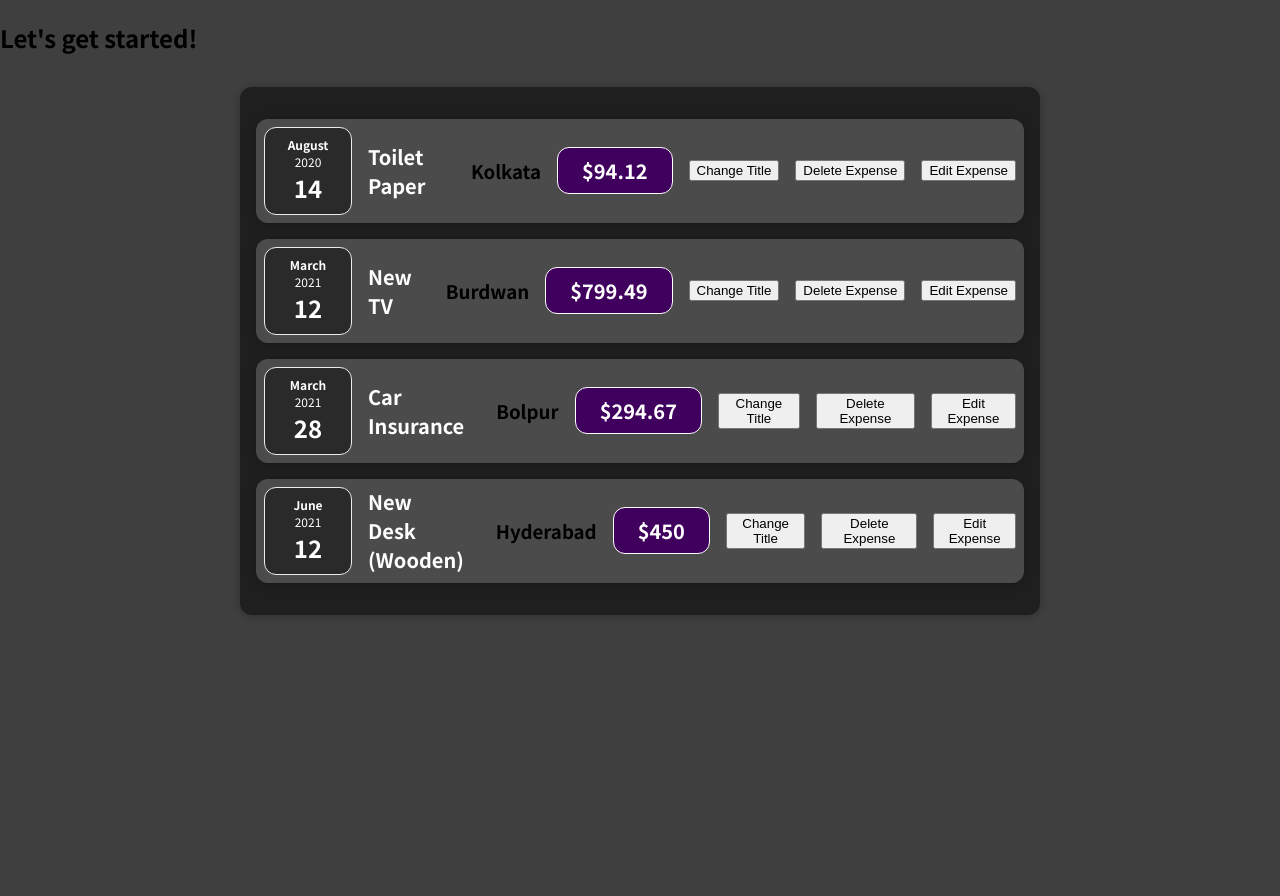
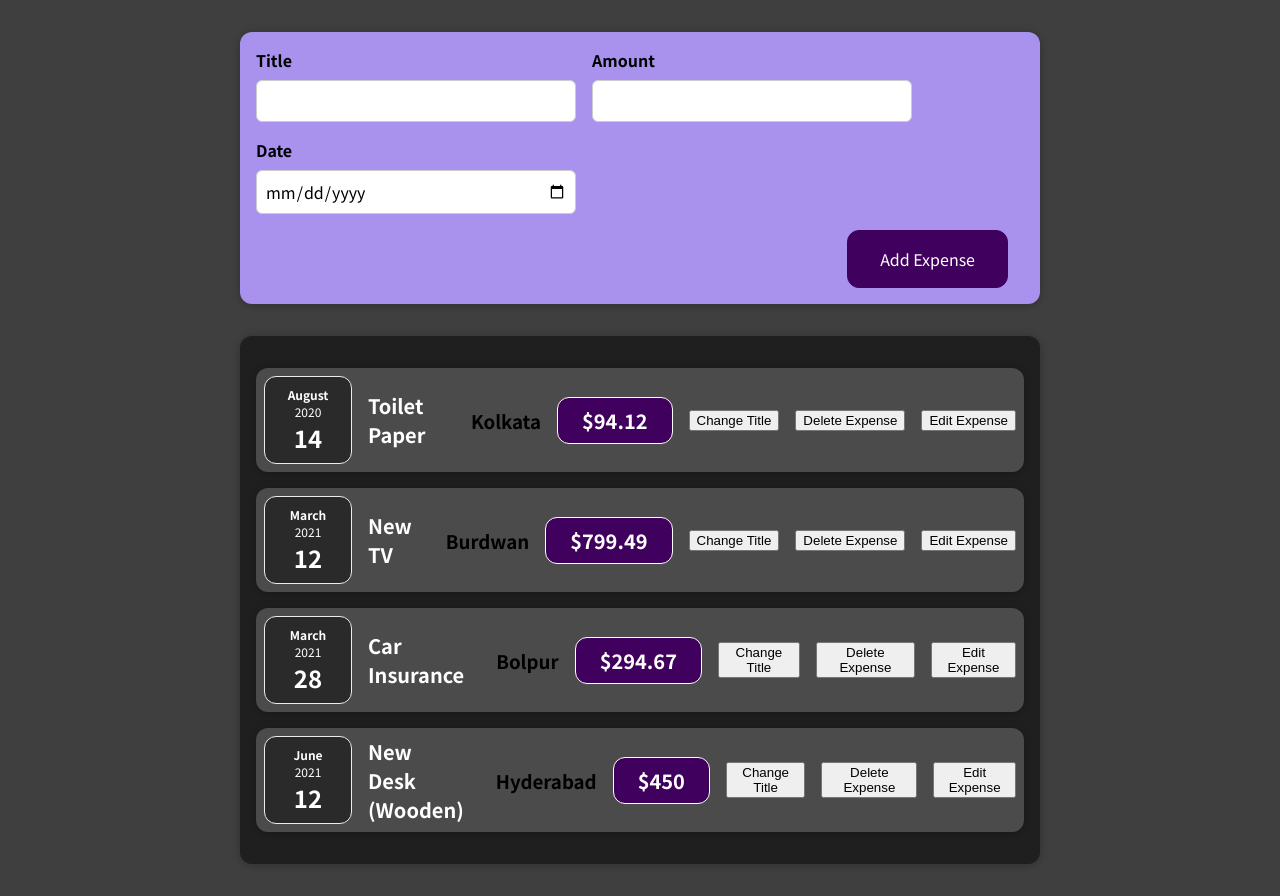
Before and after one commit to syeef-test/react_complete_guide, a React (Create React App) app: page / in a window 1280 px wide. Before the commit the page ends 800 px from the top, so only its background shows below. Built offline with nearby package versions, Linux system fonts and the light colour scheme.

Commit message:
NewExpense form added

```diff
--- a/src/App.js
+++ b/src/App.js
@@ -1,5 +1,6 @@
 import React from "react";
 import Expense from "./components/Expenses/Expense";
+import NewExpense from "./components/Expenses/NewExpense/NewExpense";
 
 const App = () => {
   const expenses = [
@@ -42,7 +43,7 @@
 
   return (
     <div>
-      <h2>Let's get started!</h2>
+      <NewExpense />
       <Expense items={expenses} />
     </div>
   );
--- /dev/null
+++ b/src/components/Expenses/NewExpense/ExpenseForm.css
@@ -0,0 +1,26 @@
+.new-expense__controls {
+    display: flex;
+    flex-wrap: wrap;
+    gap: 1rem;
+    margin-bottom: 1rem;
+    text-align: left;
+}
+
+.new-expense__control label {
+    font-weight: bold;
+    margin-bottom: 0.5rem;
+    display: block;
+}
+
+.new-expense__control input {
+    font: inherit;
+    padding: 0.5rem;
+    border-radius: 6px;
+    border: 1px solid #ccc;
+    width: 20rem;
+    max-width: 100%;
+}
+
+.new-expense__actions {
+    text-align: right;
+}
--- /dev/null
+++ b/src/components/Expenses/NewExpense/ExpenseForm.js
@@ -0,0 +1,31 @@
+import React from "react";
+import "./ExpenseForm.css";
+
+const ExpenseForm = () => {
+  const titleChangeHandler = (event) => {
+    console.log(event.target.value);
+  };
+  return (
+    <form>
+      <div className="new-expense__controls">
+        <div className="new-expense__control">
+          <label>Title</label>
+          <input type="text" onChange={titleChangeHandler} />
+        </div>
+        <div className="new-expense__control">
+          <label>Amount</label>
+          <input type="number" min="0.01" step="0.01" />
+        </div>
+        <div className="new-expense__control">
+          <label>Date</label>
+          <input type="date" min="2019-01-01" max="2023-08-31" />
+        </div>
+      </div>
+      <div className="new-expense__actions">
+        <button type="submit">Add Expense</button>
+      </div>
+    </form>
+  );
+};
+
+export default ExpenseForm;
--- /dev/null
+++ b/src/components/Expenses/NewExpense/NewExpense.css
@@ -0,0 +1,38 @@
+.new-expense {
+    background-color: #a892ee;
+    padding: 1rem;
+    margin: 2rem auto;
+    width: 50rem;
+    max-width: 95%;
+    border-radius: 12px;
+    text-align: center;
+    box-shadow: 0 1px 8px rgba(0, 0, 0, 0.25);
+}
+
+.new-expense button {
+    font: inherit;
+    cursor: pointer;
+    padding: 1rem 2rem;
+    border: 1px solid #40005d;
+    background-color: #40005d;
+    color: white;
+    border-radius: 12px;
+    margin-right: 1rem;
+}
+
+.new-expense button:hover,
+.new-expense button:active {
+    background-color: #510674;
+    border-color: #510674;
+}
+
+.new-expense button.alternative {
+    color: #220131;
+    border-color: transparent;
+    background-color: transparent;
+}
+
+.new-expense button.alternative:hover,
+.new-expense button.alternative:active {
+    background-color: #ddb3f8;
+}
--- /dev/null
+++ b/src/components/Expenses/NewExpense/NewExpense.js
@@ -0,0 +1,15 @@
+import React from "react";
+
+import "./NewExpense.css";
+
+import ExpenseForm from "./ExpenseForm";
+
+const NewExpense = () => {
+  return (
+    <div className="new-expense">
+      <ExpenseForm />
+    </div>
+  );
+};
+
+export default NewExpense;
```
